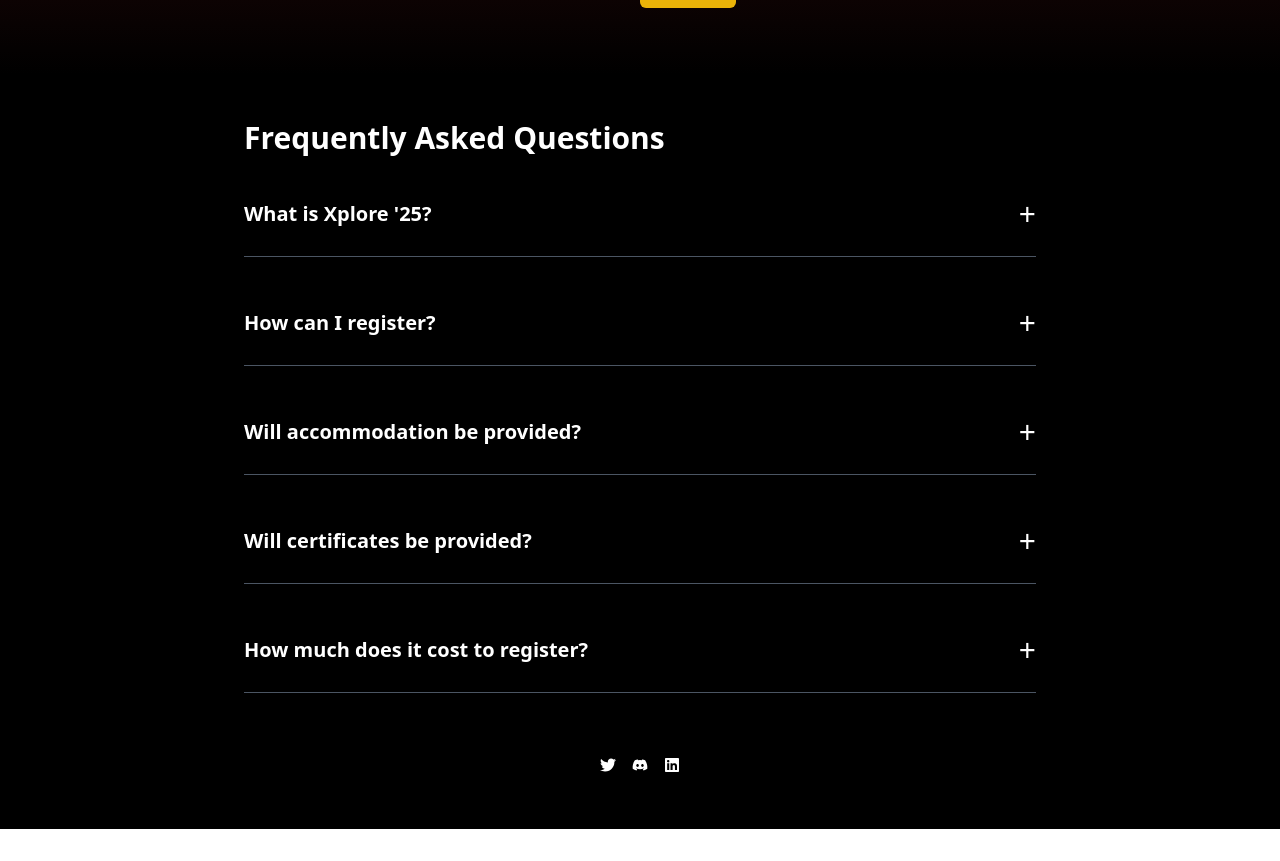
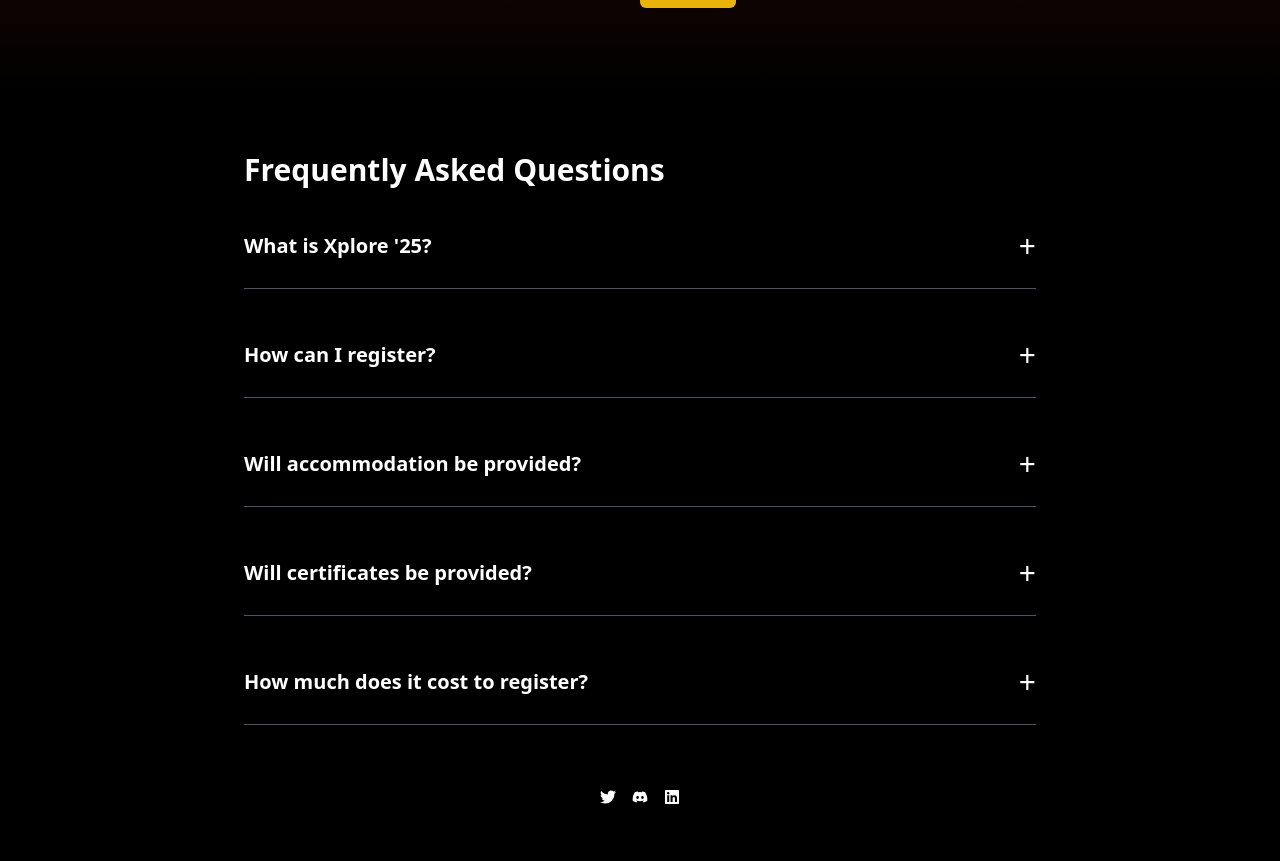
Before and after one commit to jeevanbabu7/Xplore, a React (Vite) app in the folder client/: page /contact-us in a window 1280 px wide. Shown: the part 680-1541 px from the top of the page. Before the commit the page ends 1509 px from the top, so only its background shows below. Built offline with nearby package versions, Linux system fonts and the light colour scheme.

Commit message:
contact styling changes

```diff
--- a/client/src/pages/Contact.jsx
+++ b/client/src/pages/Contact.jsx
@@ -67,7 +67,7 @@ const ContactPage = () => {
         </section>
 
         {/* FAQ Section */}
-        <section className="w-full mb-16 mt-12 px-5">
+        <section className="w-full mb-16 mt-20 px-5">
           <h2 className="text-3xl font-bold text-white mb-4">Frequently Asked Questions</h2>
           <div className="space-y-6">
             {/* FAQ Item 1 */}
```
